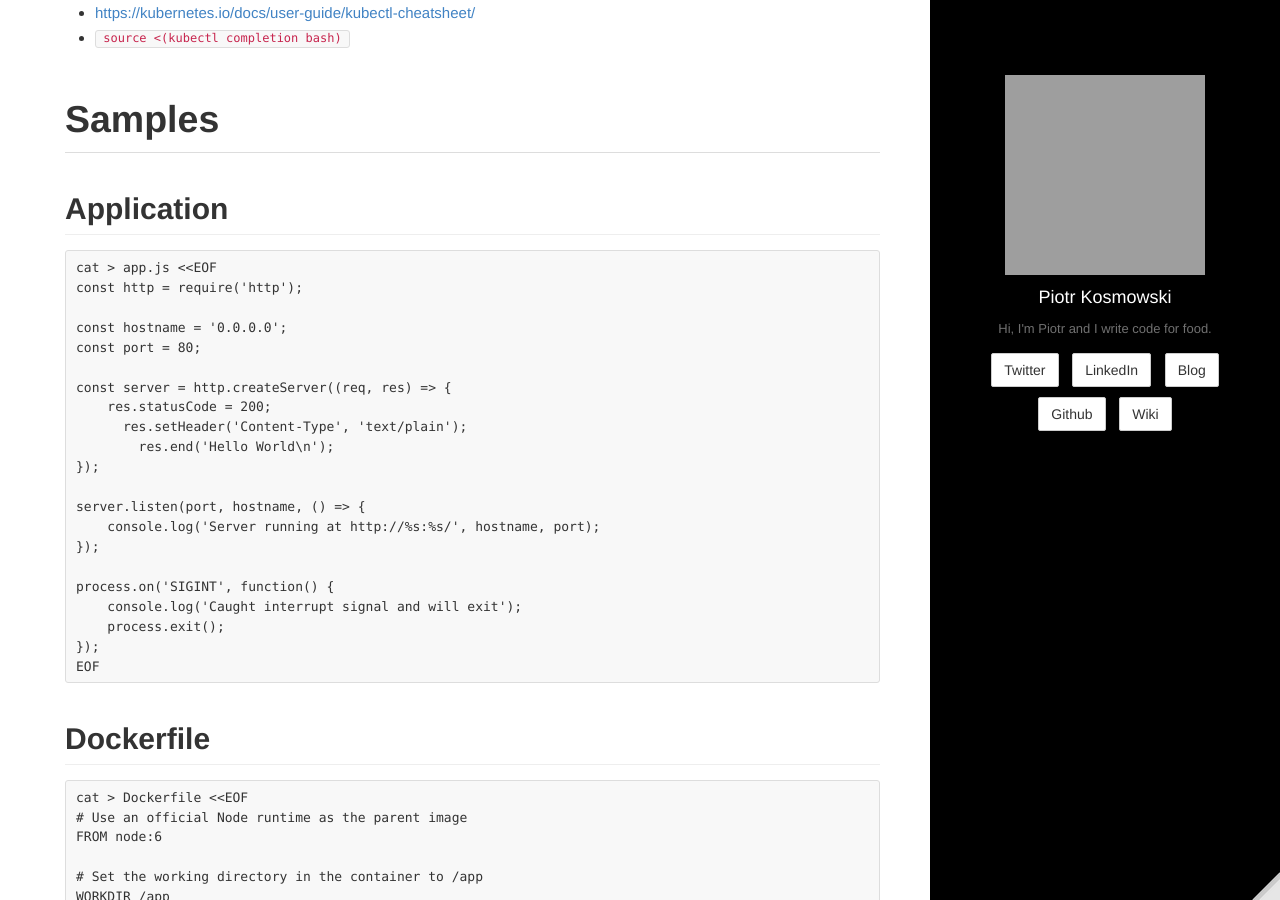
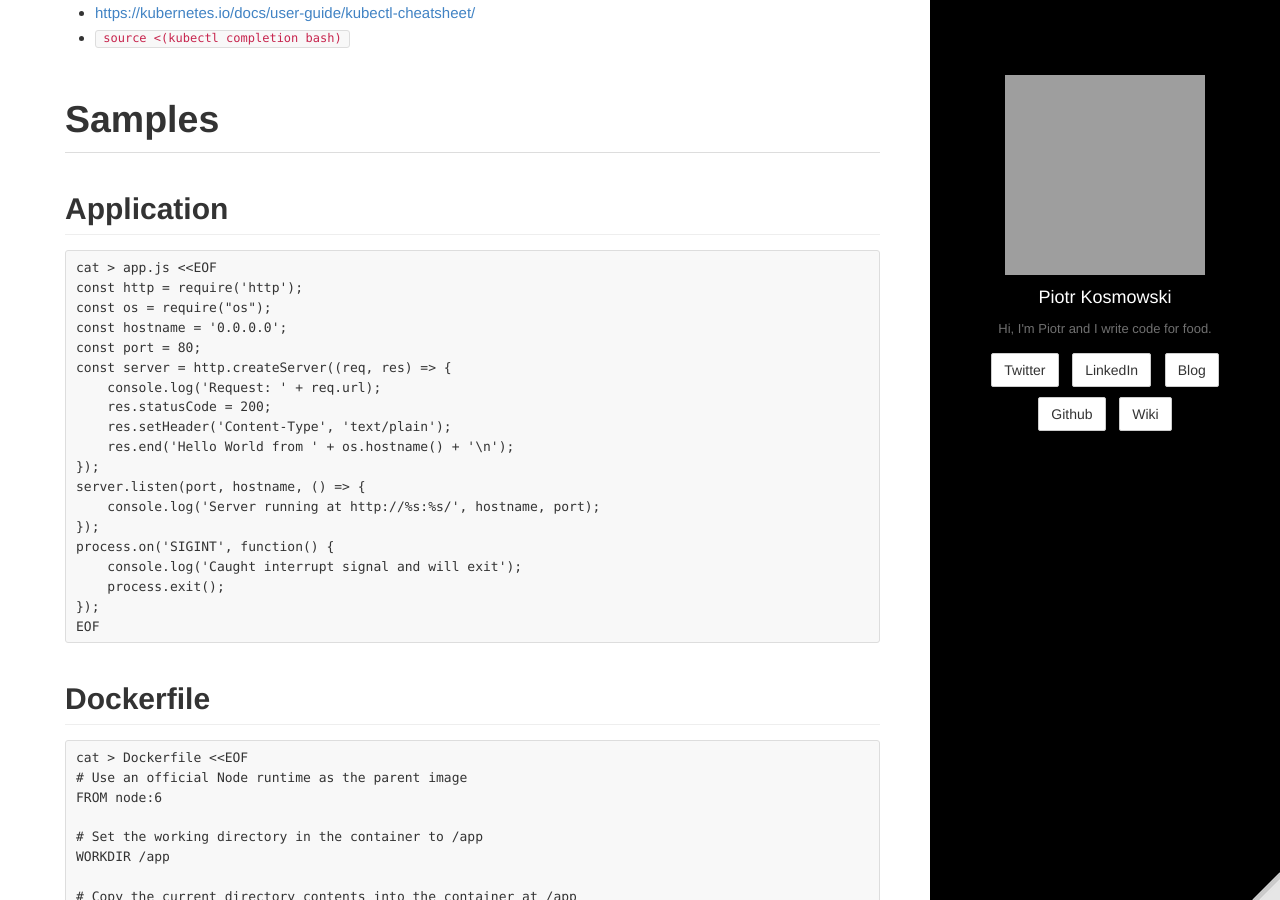
Before and after one commit to kospiotr/kospiotr.github.io, a Jekyll site: the page built from wiki/kubernetes.md, in a window 1280 px wide and 900 px high, scrolled down 556 px. Built offline with Jekyll 4.4.1, drawn with Linux system fonts in a browser that asks for light colours; grey boxes are pictures that could not be loaded.

Commit message:
Update kubernetes.md

````diff
--- a/wiki/kubernetes.md
+++ b/wiki/kubernetes.md
@@ -17,20 +17,18 @@ editurl: wiki/kubernetes.md
 ```
 cat > app.js <<EOF
 const http = require('http');
-
+const os = require("os");
 const hostname = '0.0.0.0';
 const port = 80;
-
 const server = http.createServer((req, res) => {
+    console.log('Request: ' + req.url);
     res.statusCode = 200;
-      res.setHeader('Content-Type', 'text/plain');
-        res.end('Hello World\n');
+    res.setHeader('Content-Type', 'text/plain');
+    res.end('Hello World from ' + os.hostname() + '\n');
 });
-
 server.listen(port, hostname, () => {
     console.log('Server running at http://%s:%s/', hostname, port);
 });
-
 process.on('SIGINT', function() {
     console.log('Caught interrupt signal and will exit');
     process.exit();
````
